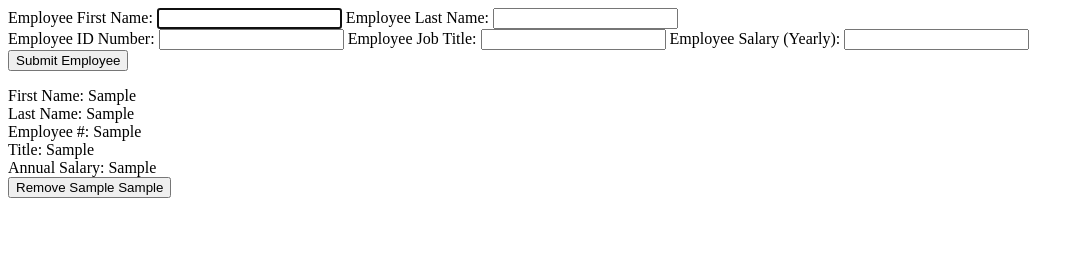
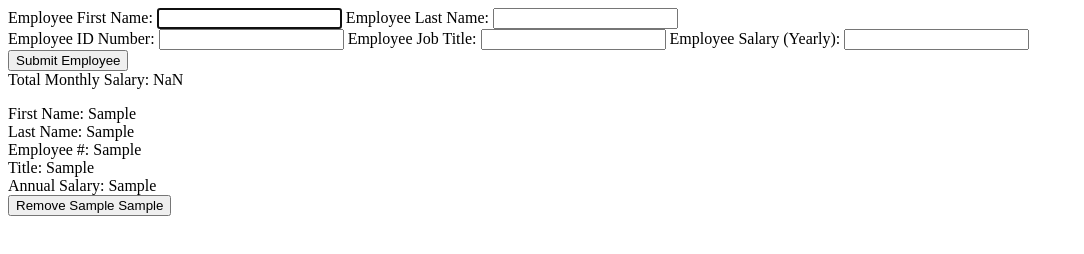
Before and after one commit to sjorgens/Weekend_Challenge_1, a plain HTML site: page index.html in a window 1280 px wide. Both pictures are taken after typing "Sample", "Sample", "Sample", "Sample", "Sample" into the empty fields and a click on the input "Submit Employee". Shown: the whole page, without its empty margins (0-1084 px from the left). Drawn offline with Linux system fonts and the light colour scheme.

Commit message:
Update monthly salary cost to DOM

```diff
--- a/app.js
+++ b/app.js
@@ -1,3 +1,10 @@
+/*
+Notes: add another container to the HTML to store the totalSalary
+
+Pro Mode: use splice()
+*/
+
+
 var array = [];
 var totalMonthlySalaries = 0;
 
@@ -24,7 +31,8 @@ $(document).ready(function(){
 		totalMonthlySalaries = calcSalary(array);
 
 		// Report back to current user 'Total Monthly Cost of Salaries'
-		alert("Current total monthly cost of salaries: $" + totalMonthlySalaries);
+		// alert("Current total monthly cost of salaries: $" + totalMonthlySalaries);
+		$('#salary').text("Total Monthly Salary: " + totalMonthlySalaries);
 	});
 
 	//  Remove employee info from HTML
--- a/index.html
+++ b/index.html
@@ -29,6 +29,10 @@
 			</form>
 		</div>
 
+		<div id='salary'>
+
+		</div>
+
 		<div id='container'>
 
 		</div>
```
